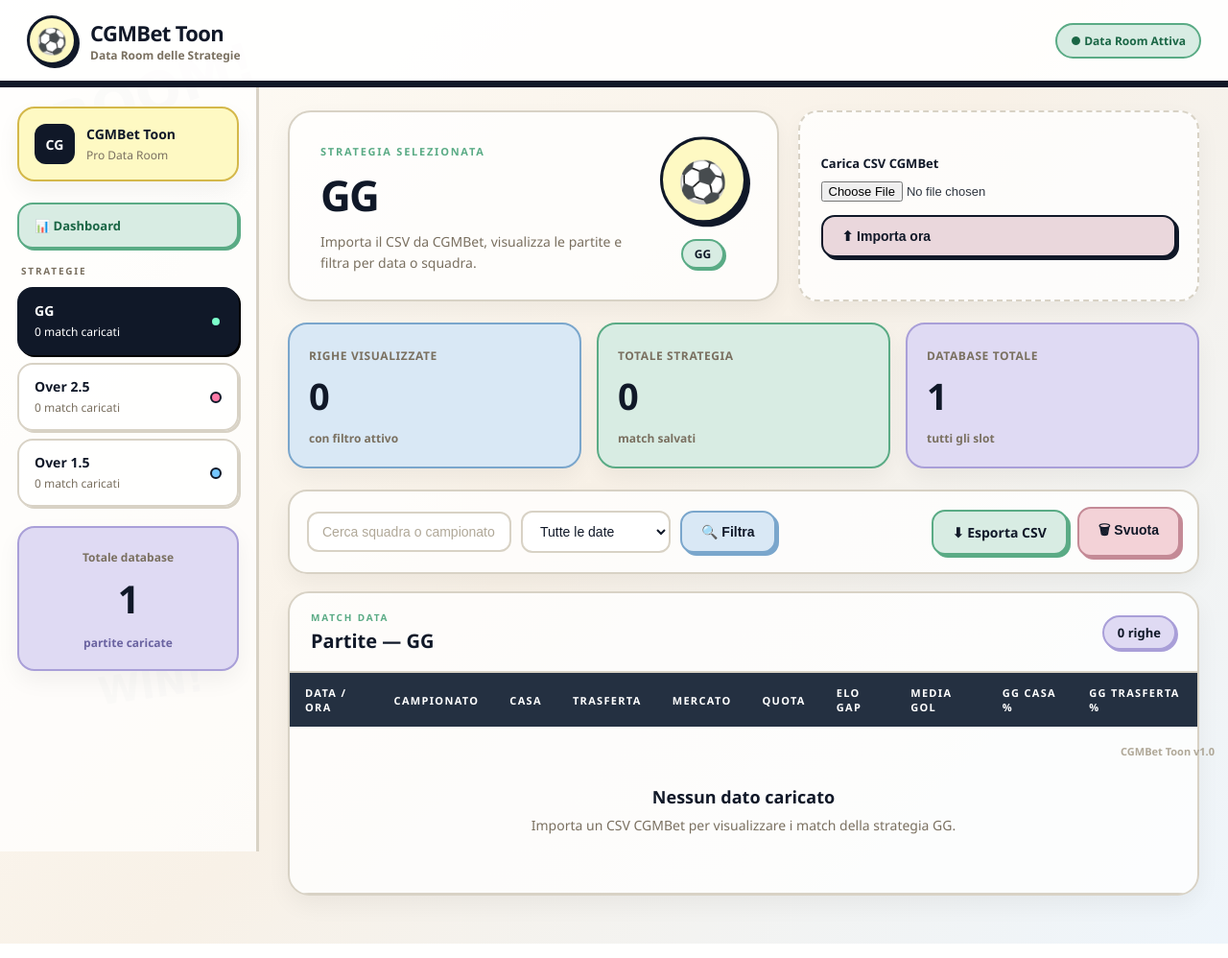
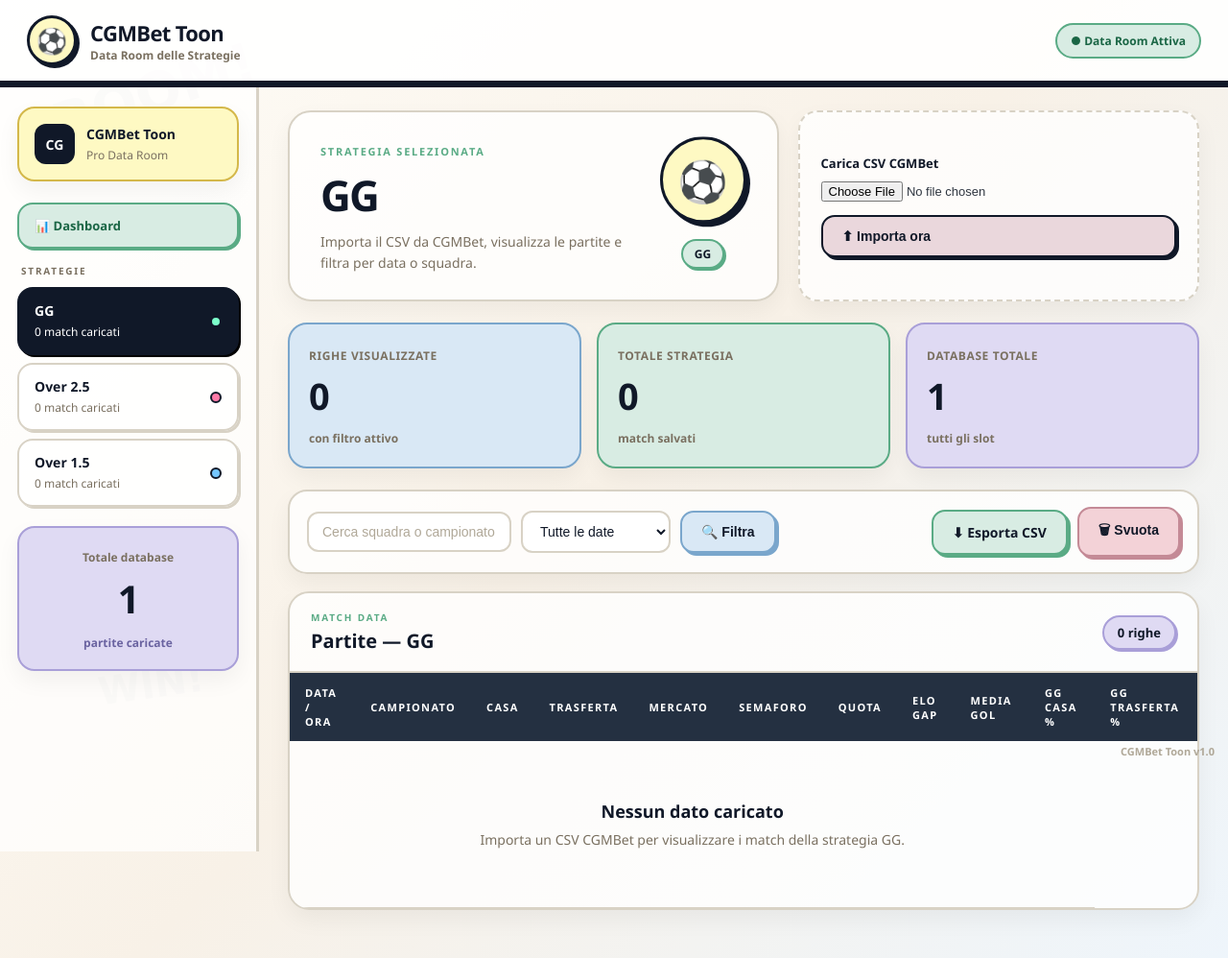
Before and after one commit to diablo130219/CGMBET, a Flask app: page /partite in a window 1280 px wide. Shown: the whole page at 96% size. Run offline with Flask 3, Linux system fonts and the light colour scheme; tables that the repository leaves empty hold one stand-in row (values such as "Sample post").

Commit message:
Add files via upload

```diff
--- a/templates/index.html
+++ b/templates/index.html
@@ -169,6 +169,7 @@
               <th>Casa</th>
               <th>Trasferta</th>
               <th>Mercato</th>
+              <th>Semaforo</th>
               <th>Quota</th>
               <th>ELO GAP</th>
               <th>Media Gol</th>
@@ -189,6 +190,20 @@
               <td class="team">{{ m.home_team }}</td>
               <td>{{ m.away_team }}</td>
               <td><span class="market-badge">{{ m.market }}</span></td>
+              <td>
+                {% if m.semaforo %}
+                  {% set s = m.semaforo|replace(",",".")|float %}
+                  {% if s >= 60 %}
+                    <span title="{{ m.semaforo }}%" style="font-size:22px;">🟢</span>
+                  {% elif s >= 50 %}
+                    <span title="{{ m.semaforo }}%" style="font-size:22px;">🟡</span>
+                  {% else %}
+                    <span title="{{ m.semaforo }}%" style="font-size:22px;">🔴</span>
+                  {% endif %}
+                {% else %}
+                  <span style="font-size:22px;">⚪</span>
+                {% endif %}
+              </td>
               <td><span class="prob-value">{{ "%.2f"|format(m.odd or 0) }}</span></td>
               <td><span class="stat-value">{{ m.elo_gap }}</span></td>
               <td><span class="stat-value">{{ m.notes }}</span></td>
```
